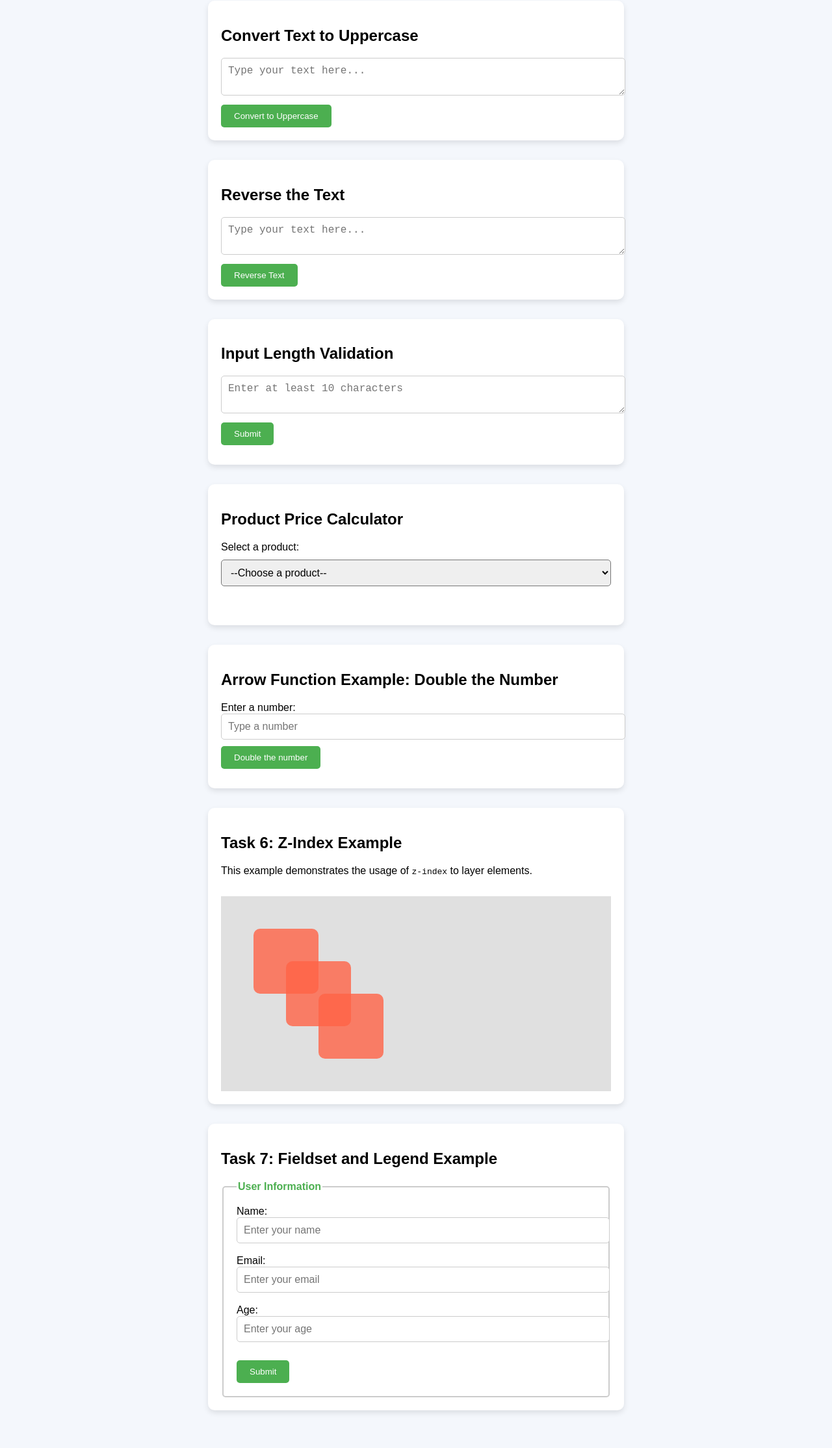
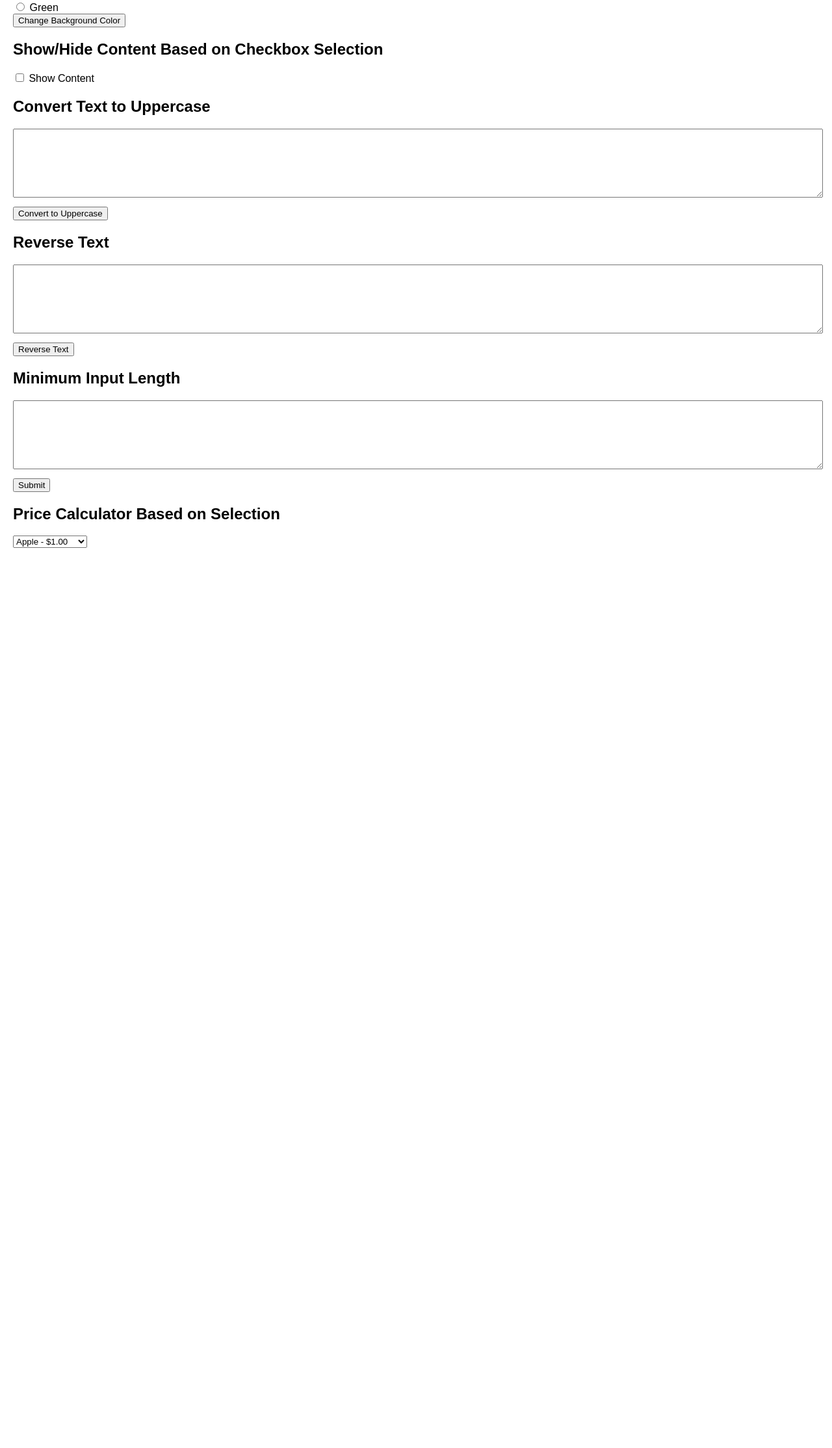
Before and after one commit to aryanmahawar205/web-dev-mern, a plain HTML site: page code.html in a window 1280 px wide. Shown: the part 107-2335 px from the top of the page at 65% size. After the commit the page ends 970 px from the top, so only its background shows below. Drawn offline with Linux system fonts and the light colour scheme; a script that the page names is missing.

Commit message:
finally!

```diff
--- a/code.html
+++ b/code.html
@@ -3,214 +3,70 @@
 <head>
     <meta charset="UTF-8">
     <meta name="viewport" content="width=device-width, initial-scale=1.0">
-  <title>Multiple Exercises</title>
+    <title>Exercises</title>
     <style>
         body {
             font-family: Arial, sans-serif;
-      padding: 20px;
-      background-color: #f4f7fc;
+            margin: 20px;
         }
-
-    h1 {
-      text-align: center;
-      color: #333;
+        .container {
+            margin-bottom: 20px;
         }
-
-    .container {
-      background-color: #fff;
-      padding: 20px;
-      margin-bottom: 30px;
-      border-radius: 10px;
-      box-shadow: 0 4px 8px rgba(0, 0, 0, 0.1);
+        textarea {
             width: 100%;
-      max-width: 600px;
-      margin-left: auto;
-      margin-right: auto;
+            height: 100px;
+            margin-bottom: 10px;
         }
-
-    textarea, input {
-      width: 100%;
-      padding: 10px;
-      font-size: 16px;
-      border-radius: 5px;
-      border: 1px solid #ccc;
-    }
-
-    button {
-      padding: 10px 20px;
-      background-color: #4CAF50;
-      color: white;
-      border: none;
-      border-radius: 5px;
-      cursor: pointer;
-      margin-top: 10px;
-    }
-
-    button:hover {
-      background-color: #45a049;
-    }
-
         .error {
             color: red;
-      margin-top: 10px;
-    }
-
-    .result {
-      margin-top: 10px;
-      font-size: 18px;
-      font-weight: bold;
-      color: #4CAF50;
-    }
-
-    select {
-      padding: 10px;
-      font-size: 16px;
-      border-radius: 5px;
-      margin-top: 10px;
-      width: 100%;
-      margin-bottom: 20px;
-    }
-
-    .price-display {
-      font-size: 18px;
-      font-weight: bold;
-      color: #4CAF50;
-      margin-top: 20px;
-    }
-
-    /* Task 6: Z-Index Example */
-    .z-container {
-      position: relative;
-      width: 100%;
-      height: 300px;
-      background-color: #e0e0e0;
-      margin-top: 30px;
-    }
-
-    .box {
-      position: absolute;
-      width: 100px;
-      height: 100px;
-      background-color: rgba(255, 99, 71, 0.8); /* Tomato color */
-      border-radius: 10px;
-    }
-
-    .box1 {
-      top: 50px;
-      left: 50px;
-      z-index: 1;
-    }
-
-    .box2 {
-      top: 100px;
-      left: 100px;
-      z-index: 2;
-    }
-
-    .box3 {
-      top: 150px;
-      left: 150px;
-      z-index: 3;
-    }
-
-    /* Task 7: Fieldset and Legend */
-    .fieldset-container {
-      margin-top: 30px;
-    }
-
-    fieldset {
-      border: 2px solid #ccc;
-      padding: 20px;
-      border-radius: 5px;
-    }
-
-    legend {
-      font-weight: bold;
-      color: #4CAF50;
         }
     </style>
 </head>
 <body>
-  <h1>Multiple Exercises</h1>
+    <div class="container">
+        <h2>Change Background Color Based on Radio Button Selection</h2>
+        <input type="radio" name="color" id="red" value="red"> Red <br>
+        <input type="radio" name="color" id="blue" value="blue"> Blue <br>
+        <input type="radio" name="color" id="green" value="green"> Green <br>
+        <button onclick="changeBackgroundColor()">Change Background Color</button>
+    </div>
 
-  <!-- Exercise 1: Convert to Uppercase -->
+    <div class="container">
+        <h2>Show/Hide Content Based on Checkbox Selection</h2>
+        <input type="checkbox" id="showContent"> Show Content <br>
+        <p id="content" style="display:none;">This is the hidden content.</p>
+    </div>
+
     <div class="container">
         <h2>Convert Text to Uppercase</h2>
-    <textarea id="uppercase-input" placeholder="Type your text here..."></textarea><br>
+        <textarea id="textToUppercase"></textarea>
         <button onclick="convertToUppercase()">Convert to Uppercase</button>
     </div>
 
-  <!-- Exercise 2: Reverse the Text -->
     <div class="container">
-    <h2>Reverse the Text</h2>
-    <textarea id="reverse-input" placeholder="Type your text here..."></textarea><br>
+        <h2>Reverse Text</h2>
+        <textarea id="textToReverse"></textarea>
         <button onclick="reverseText()">Reverse Text</button>
     </div>
 
-  <!-- Exercise 3: Validate Input Length -->
     <div class="container">
-    <h2>Input Length Validation</h2>
-    <form onsubmit="return validateInput()">
-      <textarea id="validate-input" placeholder="Enter at least 10 characters"></textarea><br>
-      <button type="submit">Submit</button>
-    </form>
-    <div id="error-message" class="error"></div>
+        <h2>Minimum Input Length</h2>
+        <textarea id="minLengthText"></textarea>
+        <button onclick="checkInputLength()">Submit</button>
+        <p id="lengthError" class="error"></p>
     </div>
 
-  <!-- Exercise 4: Product Price Calculator -->
     <div class="container">
-    <h2>Product Price Calculator</h2>
-    <label for="product-select">Select a product: </label>
-    <select id="product-select">
-      <option value="" disabled selected>--Choose a product--</option>
-      <option value="apple-1">Apple - $1</option>
-      <option value="banana-0.5">Banana - $0.5</option>
-      <option value="orange-0.75">Orange - $0.75</option>
-      <option value="grape-2">Grape - $2</option>
+        <h2>Price Calculator Based on Selection</h2>
+        <select id="productSelect">
+            <option value="1.00">Apple - $1.00</option>
+            <option value="0.50">Banana - $0.50</option>
+            <option value="2.00">Orange - $2.00</option>
         </select>
-    <div id="price-display" class="price-display"></div>
-  </div>
-
-  <!-- Exercise 5: Arrow Function Example -->
-  <div class="container">
-    <h2>Arrow Function Example: Double the Number</h2>
-    <label for="number-input">Enter a number:</label>
-    <input type="number" id="number-input" placeholder="Type a number">
-    <button onclick="doubleNumber()">Double the number</button>
-    <div id="result" class="result"></div>
-  </div>
-
-  <!-- Task 6: Z-Index Example -->
-  <div class="container">
-    <h2>Task 6: Z-Index Example</h2>
-    <p>This example demonstrates the usage of <code>z-index</code> to layer elements.</p>
-    <div class="z-container">
-      <div class="box box1"></div>
-      <div class="box box2"></div>
-      <div class="box box3"></div>
-    </div>
-  </div>
-
-  <!-- Task 7: Fieldset and Legend Example -->
-  <div class="container fieldset-container">
-    <h2>Task 7: Fieldset and Legend Example</h2>
-    <form>
-      <fieldset>
-        <legend>User Information</legend>
-        <label for="name">Name:</label><br>
-        <input type="text" id="name" name="name" placeholder="Enter your name"><br><br>
-
-        <label for="email">Email:</label><br>
-        <input type="email" id="email" name="email" placeholder="Enter your email"><br><br>
-
-        <label for="age">Age:</label><br>
-        <input type="number" id="age" name="age" placeholder="Enter your age"><br><br>
-
-        <button type="submit">Submit</button>
-      </fieldset>
-    </form>
+        <p id="productPrice"></p>
     </div>
 
     <script src="./script.js"></script>
+
 </body>
 </html>
--- /dev/null
+++ b/script.js
@@ -0,0 +1,38 @@
+function changeBackgroundColor() {
+  const selectedColor = document.querySelector('input[name="color"]:checked').value;
+  document.body.style.backgroundColor = selectedColor;
+}
+
+document.getElementById('showContent').addEventListener('change', function() {
+  const content = document.getElementById('content');
+  if (this.checked) {
+      content.style.display = 'block';
+  } else {
+      content.style.display = 'none';
+  }
+});
+
+function convertToUppercase() {
+  const text = document.getElementById('textToUppercase').value;
+  document.getElementById('textToUppercase').value = text.toUpperCase();
+}
+
+function reverseText() {
+  const text = document.getElementById('textToReverse').value;
+  document.getElementById('textToReverse').value = text.split('').reverse().join('');
+}
+
+function checkInputLength() {
+  const text = document.getElementById('minLengthText').value;
+  const error = document.getElementById('lengthError');
+  if (text.length < 10) {
+      error.innerText = 'Input must be at least 10 characters long.';
+  } else {
+      error.innerText = '';
+  }
+}
+
+document.getElementById('productSelect').addEventListener('change', function() {
+  const price = this.value;
+  document.getElementById('productPrice').innerText = `Price: $${price}`;
+});
```
Also changed, not shown: scriptt.js (deleted, +0 -50 lines). Lines whose indentation alone changed are shown as unchanged.
